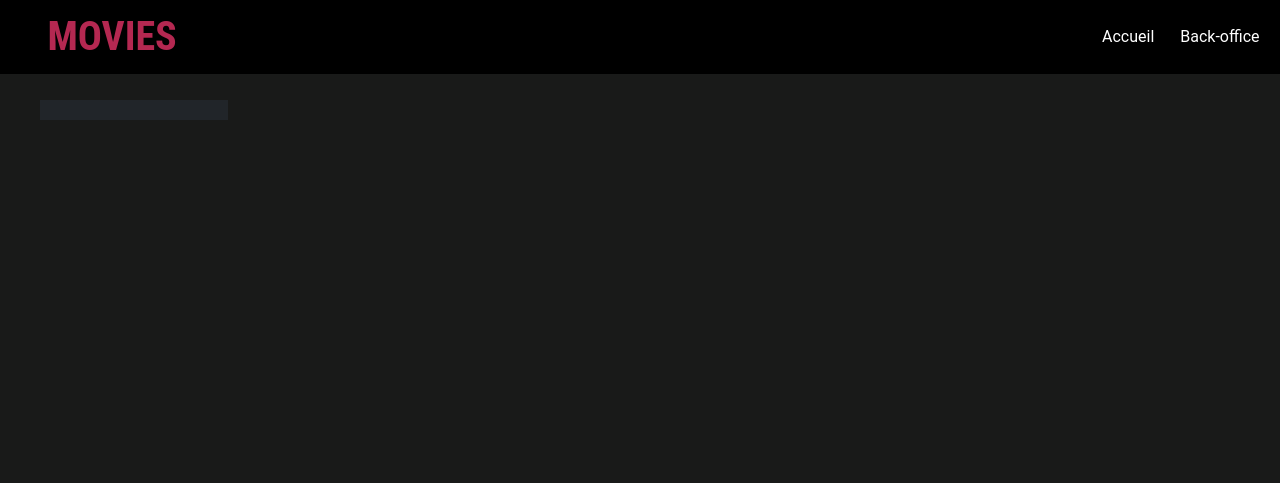
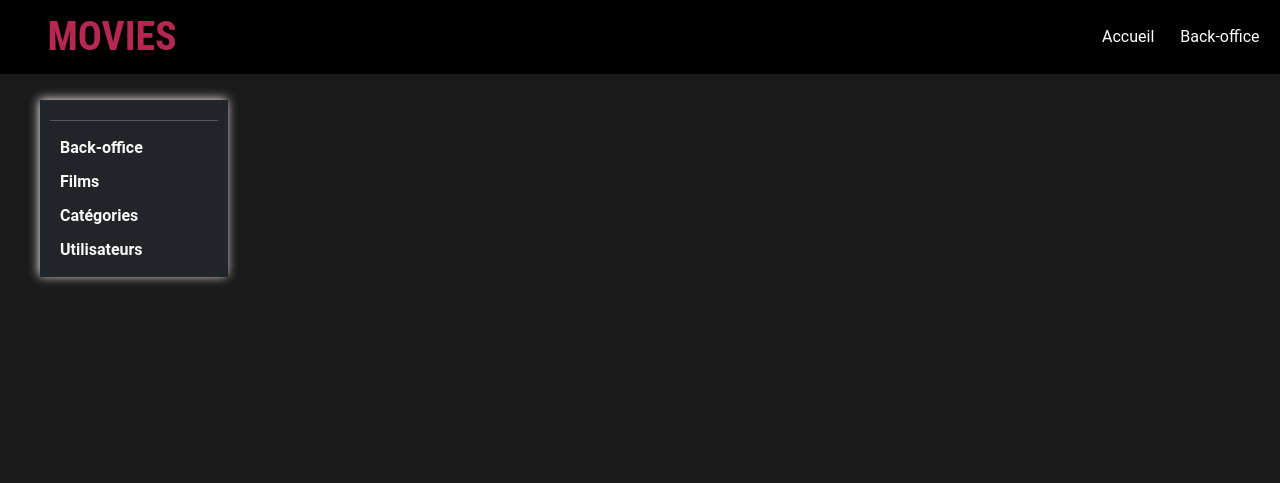
Before and after one commit to RedYro/PHP, a PHP site: page /admin/dashboard.php in a window 1280 px wide. Shown: the top 483 px of the page. Run offline with PHP 8.4, Linux system fonts and the light colour scheme.

Commit message:
Updates PHP cours

```diff
--- a/03_site_cinema/admin/dashboard.php
+++ b/03_site_cinema/admin/dashboard.php
@@ -7,7 +7,21 @@
     <div class="row">
         <div class="col-sm-6 col-md-4 col-lg-2">
             <div class="d-flex flex-column p-3 text-bg-dark sidebarre">
-
+                <hr>
+                <ul class="nav nav-pills flex-column mb-auto">
+                    <li>
+                        <a href="" class="nav-link text-light">Back-office</a>
+                    </li>
+                    <li>
+                        <a href="" class="nav-link text-light">Films</a>
+                    </li>
+                    <li>
+                        <a href="" class="nav-link text-light">Catégories</a>
+                    </li>
+                    <li>
+                        <a href="" class="nav-link text-light">Utilisateurs</a>
+                    </li>
+                </ul>
             </div>
         </div>
     </div>
--- a/03_site_cinema/assets/css/style.css
+++ b/03_site_cinema/assets/css/style.css
@@ -51,3 +51,10 @@ main{
     min-height: 815px; /* Empêche le footer de remonter dans la page*/
     transition: all .2s;
 }
+
+.sidebarre{
+    background-color: var(--gray-2);
+    color: #fff !important;
+    font-weight: bolder;
+    box-shadow: var(--box-shadow-light) !important;
+}
```
Also changed, not shown: 03_site_cinema/admin/categories.php (added), 03_site_cinema/admin/films.php (added), 03_site_cinema/admin/users.php (added).
